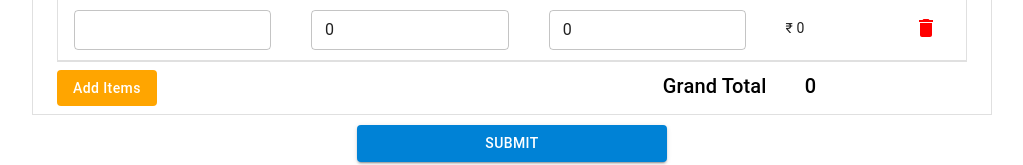
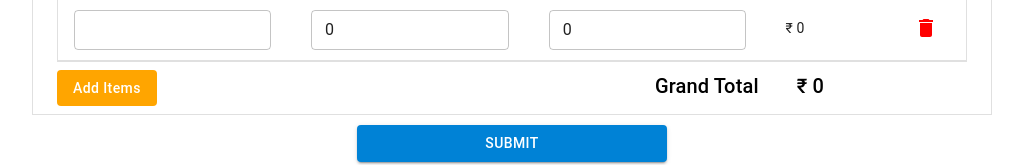
Before and after one commit to guptaji048/invoice-generator, a React (Create React App) app: page / in a window 1280 px wide. Shown: the part 944-1109 px from the top of the page, without its empty margins (128-1151 px from the left). Built offline with nearby package versions, Linux system fonts and the light colour scheme.

Commit message:
PropTypes added

```diff
--- a/src/components/ProductDetails.jsx
+++ b/src/components/ProductDetails.jsx
@@ -1,10 +1,11 @@
 import React, { useEffect } from 'react';
+import PropTypes from 'prop-types';
 import { Typography, Grid, TextField, Button, IconButton } from '@material-ui/core';
 import { Table, TableBody, TableCell, TableContainer, TableHead, TableRow } from '@material-ui/core';
 import DeleteIcon from '@material-ui/icons/Delete';
 import { calcGrandTotal } from './helpers/TotalCalcHelper';
 
-function ProductDetails({ productData, setProductData, setInvoiceData, invoiceData }) {
+function ProductDetails({ productData, setProductData }) {
 
   const validateData = (idx) => {
     const temp = [];
@@ -122,7 +123,7 @@ function ProductDetails({ productData, setProductData, setInvoiceData, invoiceDa
         <Grid item md={6}>
           <div style={{ display: 'flex', flexDirection: 'row', justifyContent: 'center' }}>
             <Typography variant="h6" style={{ paddingRight: 38 }}>Grand Total </Typography>
-            <Typography variant="h6">{calcGrandTotal(productData)}</Typography>
+            <Typography variant="h6">₹ {calcGrandTotal(productData)}</Typography>
           </div>
         </Grid>
       </Grid>
@@ -130,4 +131,9 @@ function ProductDetails({ productData, setProductData, setInvoiceData, invoiceDa
   )
 }
 
+ProductDetails.propTypes = {
+  productData: PropTypes.array.isRequired,
+  setProductData: PropTypes.func.isRequired,
+}
+
 export default ProductDetails;
```
